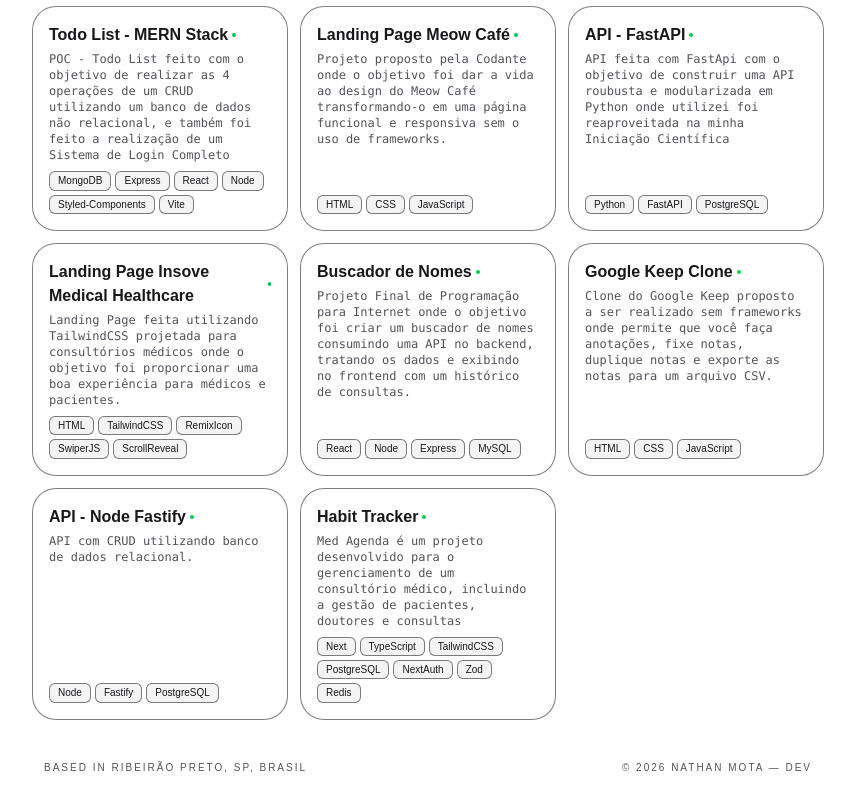
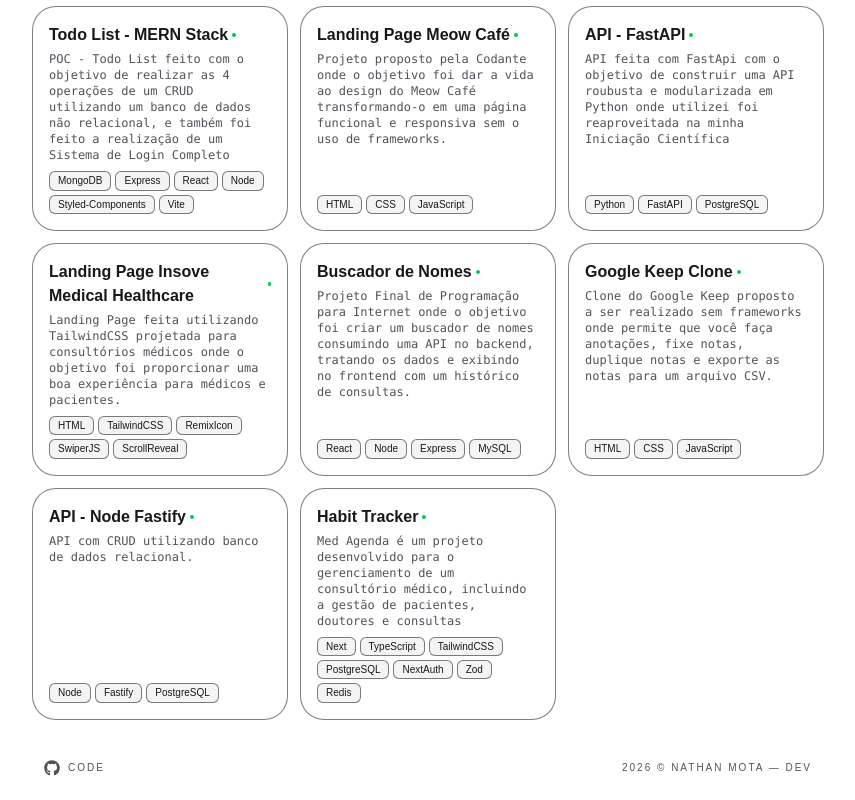
Before and after one commit to nathanmota-dev/portfolio-v2, a Next.js app: page /cv in a window 1280 px wide. Shown: the part 1955-2755 px from the top of the page, without its empty margins (212-1067 px from the left). Built offline with nearby package versions, Linux system fonts and the light colour scheme.

Commit message:
feat: update footer and navbar layout

```diff
--- a/components/footer/footer.tsx
+++ b/components/footer/footer.tsx
@@ -1,14 +1,20 @@
 import { RESUME_DATA } from "@/data/resume-data";
+import { FaGithub } from "react-icons/fa";
 
 export default function Footer() {
     return (
-        <div className="max-w-3xl mx-auto py-2 ">
+        <div className="max-w-3xl mx-auto py-2">
             <footer className="pt-6 flex flex-col md:flex-row items-center justify-between gap-4 text-[10px] text-muted-foreground font-medium uppercase tracking-[0.2em] pb-4 px-4 lg:px-0">
-                <div className="flex items-center gap-4">
-                    <span>Based in {RESUME_DATA.location}</span>
-                </div>
-                <p>© 2026 {RESUME_DATA.name} — Dev</p>
+                <a
+                className="flex justify-center gap-2"
+                href="https://github.com/nathanmota-dev/portfolio-v2"
+                    target="_blank"
+                    rel="noopener noreferrer">
+                    <FaGithub className="w-4 h-4 text-muted-foreground" />
+                    CODE
+                </a>
+                <p>2026 © {RESUME_DATA.name} — Dev</p>
             </footer>
-        </div>
+        </div >
     )
 }
--- a/components/navbar/navbar.tsx
+++ b/components/navbar/navbar.tsx
@@ -12,7 +12,7 @@ export default function Navbar() {
 
     return (
         <div className="max-w-3xl mx-auto space-y-8 py-2 px-4 lg:px-0">
-            <nav className="flex items-center justify-between py-4">
+            <nav className="flex flex-col md:flex-row items-center justify-between py-4">
                 {isHome ? (
                     <div className="flex items-center font-display font-bold text-base md:text-lg">
                         Nathan Mota
```
